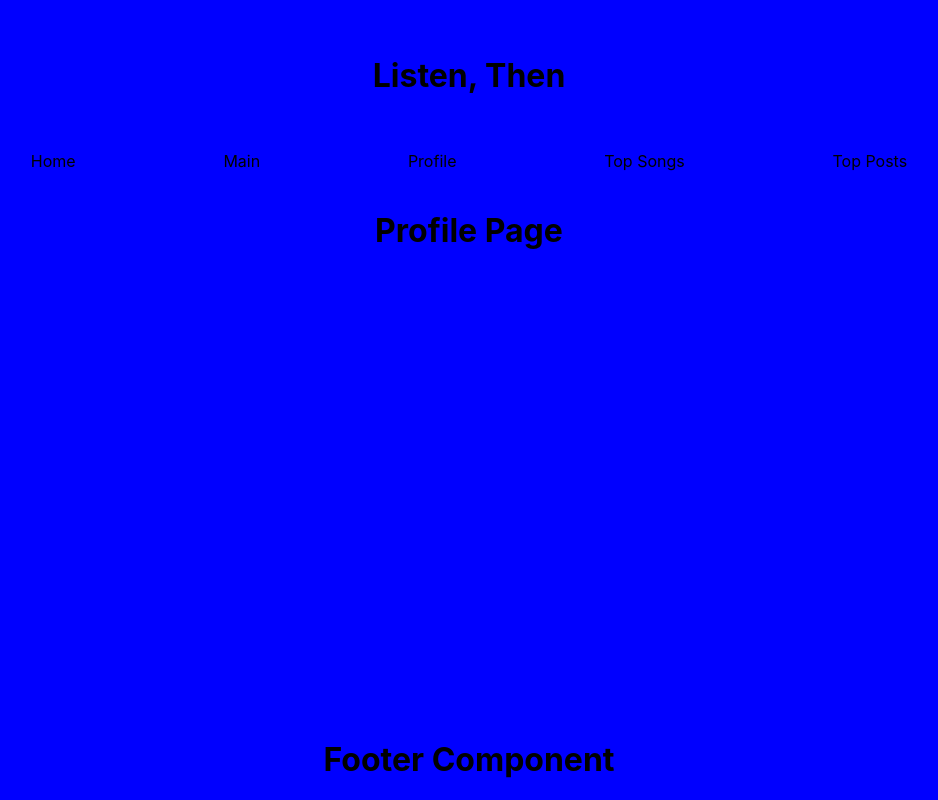
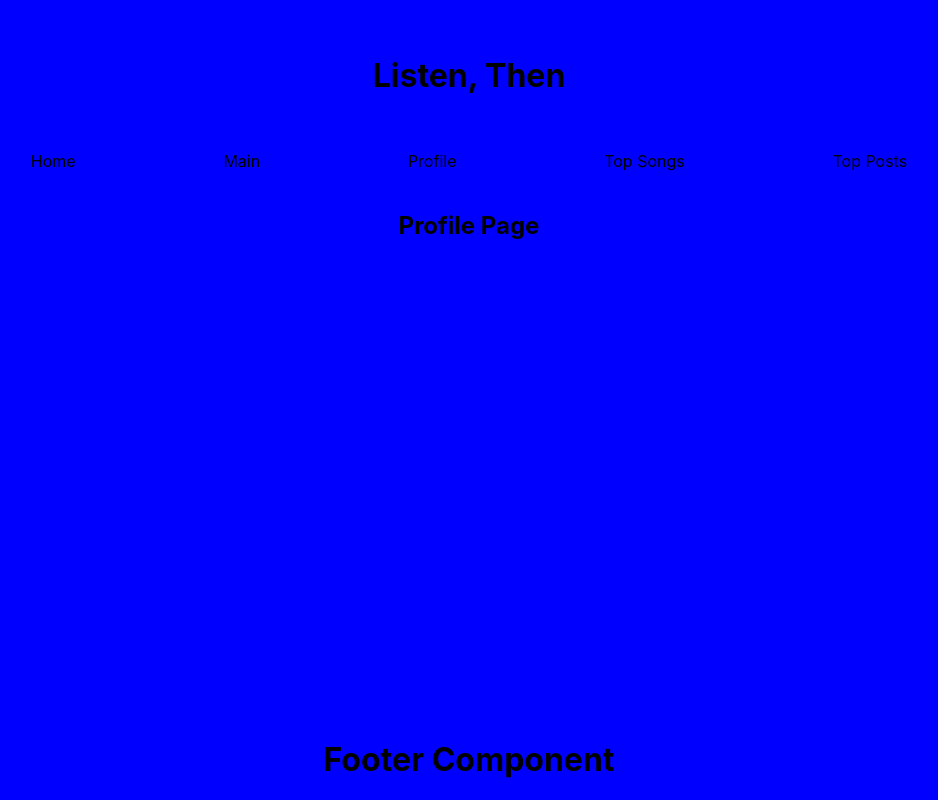
Before and after one commit to blackmetaldart/HEARD-YOU, a React (Create React App) app in the folder front-end/: page /profile in a window 1280 px wide. Shown: the whole page, without its empty margins (171-1109 px from the left). Built offline with nearby package versions, Linux system fonts and the light colour scheme.

Commit message:
changed the profile page styling. looks better smaller

```diff
--- a/front-end/src/Profile.js
+++ b/front-end/src/Profile.js
@@ -5,7 +5,7 @@ class Profile extends Component {
   render(){
       return (
         <div className="Profile">
-          <h1> Profile Page </h1>
+          <h2> Profile Page </h2>
 
         </div>
       );
```
